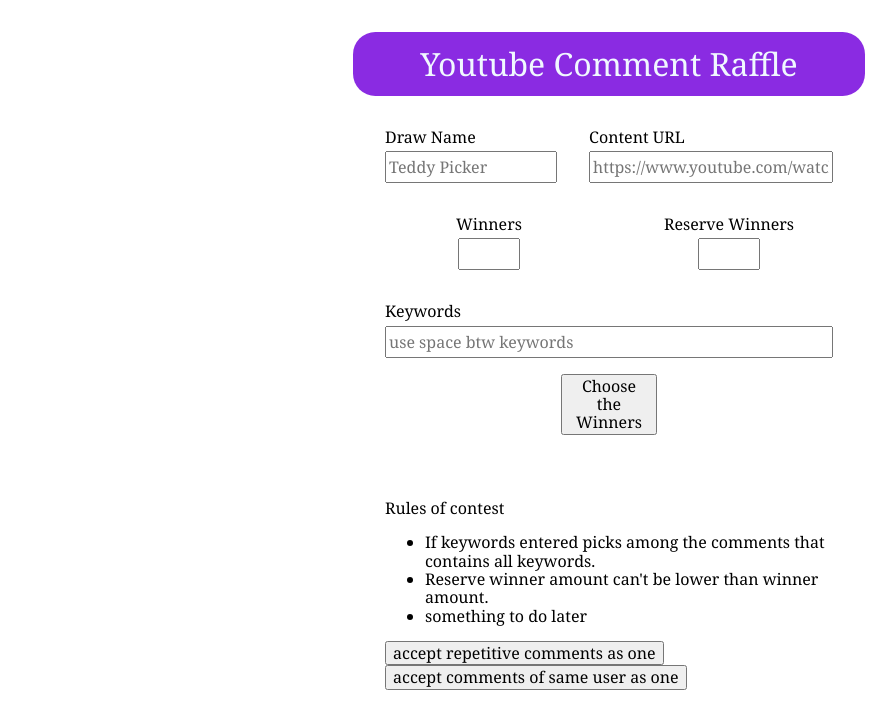
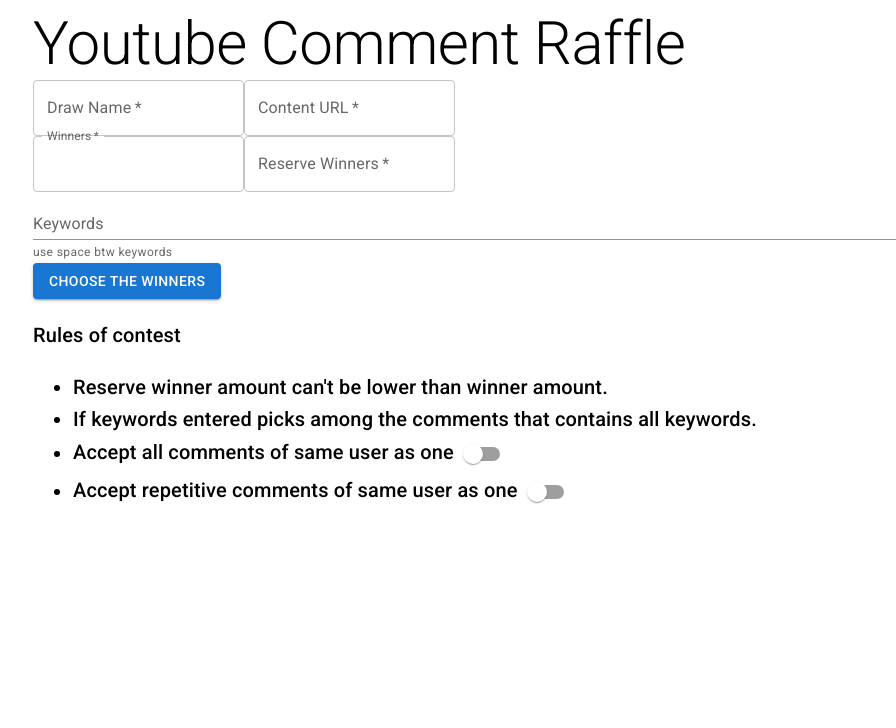
Before and after one commit to wspawned/youtube-giveaway-react, a React (Create React App) app: page / in a window 1280 px wide. Shown: the top 728 px of the page, without its empty margins (31-927 px from the left). Built offline with nearby package versions, Linux system fonts and the light colour scheme.

Commit message:
Material UI

```diff
--- a/package.json
+++ b/package.json
@@ -3,12 +3,18 @@
   "version": "0.1.0",
   "private": true,
   "dependencies": {
+    "@emotion/react": "^11.10.4",
+    "@emotion/styled": "^11.10.4",
+    "@mui/icons-material": "^5.10.6",
+    "@mui/material": "^5.10.6",
+    "@mui/styled-engine-sc": "^5.10.6",
     "@testing-library/jest-dom": "^5.16.5",
     "@testing-library/react": "^13.3.0",
     "@testing-library/user-event": "^13.5.0",
     "react": "^18.2.0",
     "react-dom": "^18.2.0",
     "react-scripts": "5.0.1",
+    "styled-components": "^5.3.5",
     "web-vitals": "^2.1.4"
   },
   "scripts": {
--- a/public/index.html
+++ b/public/index.html
@@ -6,6 +6,9 @@
     <meta name="theme-color" content="#000000" />
 
     <title>Youtube Giveaway</title>
+    <link rel="stylesheet" href="https://fonts.googleapis.com/css?family=Roboto:300,400,500,700&display=swap" />
+    <link rel="stylesheet" href="https://fonts.googleapis.com/icon?family=Material+Icons" />
+
   </head>
   <body>
     <div id="root"></div>
--- a/src/App.js
+++ b/src/App.js
@@ -1,28 +1,32 @@
-import { useState } from "react";
+import React, { useState } from "react";
+import { TextField, Button, Typography, Switch } from "@mui/material";
+import { List, ListItem, ListItemText, ListItemAvatar, Avatar } from "@mui/material";
+import { Divider } from "@mui/material";
+import { Box, Container } from "@mui/material";
 
-const API_KEY = "";
+const API_KEY = "***";
 const API_URL = "https://youtube.googleapis.com/youtube/v3/commentThreads?part=snippet";
 
 const App = () => {
-  const [name,setName] = useState("");
-  const [url,setUrl] = useState("");
-  const [keywords,setKeywords] = useState([]);
-  const [videoID,setVideoID] = useState("");
-  const [winnerAmount,setWinnerAmount] = useState("");
-  const [reserveWinnerAmount,setReserveWinnerAmount] =useState("");
-  const [competitors,setCompetitors] = useState([]);
+  const [name, setName] = useState("");
+  const [url, setUrl] = useState("");
+  const [keywords, setKeywords] = useState([]);
+  const [videoID, setVideoID] = useState("");
+  const [winnerAmount, setWinnerAmount] = useState("");
+  const [reserveWinnerAmount, setReserveWinnerAmount] = useState("");
+  const [competitors, setCompetitors] = useState([]);
   const [winners, setWinners] = useState([]);
   const [reserveWinners, setReserveWinners] = useState([]);
   const [userCondition, setUserCondition] = useState(false);
   const [commentCondition, setCommentCondition] = useState(false);
 
   const rollDice = (list) => {
-    const winnerIndex = Math.floor(Math.random()* list.length);
+    const winnerIndex = Math.floor(Math.random() * list.length);
     const winnerId = list[winnerIndex];
-    const remainedList = list.filter(id => id!== winnerId );
+    const remainedList = list.filter((id) => id !== winnerId);
 
-    return { winID:winnerId, currList:remainedList};
-  }
+    return { winID: winnerId, currList: remainedList };
+  };
 
   const chooseWithCommentCondition = (competitors) => {
     const userMap = new Map();
@@ -42,52 +46,51 @@
     });
 
     return userArr;
+  };
+
+  const chooseWithUserCondition = (competitors) => {
+    const userSet = new Set(competitors.slice().map((info) => info.uid));
+    const uniqueUsers = Array.from(userSet);
+    return uniqueUsers;
+  };
+
+  const chooseWinners = (competitors) => {
+    const winners = [];
+    const reserves = [];
+
+    let selectionGroup = [];
+    if (userCondition === true) {
+      selectionGroup = chooseWithUserCondition(competitors);
+    } else if (commentCondition === true) {
+      selectionGroup = chooseWithCommentCondition(competitors);
+    } else {
+      selectionGroup = competitors.slice().map((info) => info.uid);
     }
 
-  const chooseWithUserCondition = (competitors) => {
-    const userSet = new Set(
-      competitors.slice().map(info => info.uid)
-    );
-    const uniqueUsers = Array.from(userSet);
-    return uniqueUsers;
-  }
-
-  const chooseWinners = (competitors) => {
-
-    const winners = [];
-    const reserves = [];
-    // let usersNoCondition = competitors.slice().map( info => info.uid );
-    let selectionGroup = [];
-    if(userCondition===true) {
-      selectionGroup = chooseWithUserCondition(competitors);
-    } else if (commentCondition===true) {
-      selectionGroup = chooseWithCommentCondition(competitors);
-    }
-    else {
-      selectionGroup = competitors.slice().map( info => info.uid );
-    }
-
-    for(let i=1; i<=(+winnerAmount); i++) {
+    for (let i = 1; i <= +winnerAmount; i++) {
       const current = rollDice(selectionGroup);
       selectionGroup = current.currList;
       winners.push(current.winID);
-
-    };
-    for(let i=1; i<=(+reserveWinnerAmount); i++) {
+    }
+    for (let i = 1; i <= +reserveWinnerAmount; i++) {
       const current = rollDice(selectionGroup);
       selectionGroup = current.currList;
       reserves.push(current.winID);
-    };
+    }
     const winnersInfo = [];
     const reservesInfo = [];
-    winners.forEach(id => {  winnersInfo.push(competitors.find(item => item.uid === id)) } );
-    reserves.forEach(id => {  reservesInfo.push(competitors.find(item => item.uid === id)) } );
+    winners.forEach((id) => {
+      winnersInfo.push(competitors.find((item) => item.uid === id));
+    });
+    reserves.forEach((id) => {
+      reservesInfo.push(competitors.find((item) => item.uid === id));
+    });
     setWinners(winnersInfo);
     setReserveWinners(reservesInfo);
-  }
+  };
 
   const chooseCompetitors = (all) => {
-    const competitorsAll = (keywords.length)
+    const competitorsAll = keywords.length
       ? all.filter((item) => {
           return keywords
             .toLowerCase()
@@ -106,162 +109,228 @@
     const json = await res.json();
     const comments = json.items.slice();
     const allComments = [];
-    comments.forEach( (comment) => {
-      const userId = comment.snippet.topLevelComment.snippet.authorChannelId.value;
-      const userName = comment.snippet.topLevelComment.snippet.authorDisplayName;
-      const userImage = comment.snippet.topLevelComment.snippet.authorProfileImageUrl;
-      const userUrl = comment.snippet.topLevelComment.snippet.authorChannelUrl
+    comments.forEach((comment) => {
+      const userId =
+        comment.snippet.topLevelComment.snippet.authorChannelId.value;
+      const userName =
+        comment.snippet.topLevelComment.snippet.authorDisplayName;
+      const userImage =
+        comment.snippet.topLevelComment.snippet.authorProfileImageUrl;
+      const userUrl = comment.snippet.topLevelComment.snippet.authorChannelUrl;
       const text = comment.snippet.topLevelComment.snippet.textDisplay;
 
-      return(
-        allComments.push( {uid:userId, name:userName, avatar:userImage, text:text, url:userUrl } )
-      )
+      return allComments.push({
+        uid: userId,
+        name: userName,
+        avatar: userImage,
+        text: text,
+        url: userUrl,
+      });
     });
 
     chooseCompetitors(allComments);
-  };
+  }
 
   return (
+    <Container>
       <div className="app">
-      <header className="app-header">
-        <p>Youtube Comment Raffle</p>
-      </header>
+      <Typography variant="h2" >Youtube Comment Raffle</Typography>
       <div>
-        <form className="conditions"
-        onSubmit={ (e) => {
+        <form
+          className="conditions"
+          onSubmit={(e) => {
             e.preventDefault();
             apiCall();
           }}
         >
-          <div className="name-url">
-            <label>
-            Draw Name
-              <input
-              type={"text"}
-              placeholder="Teddy Picker"
+          <TextField
+            type="text"
+            label="Draw Name"
+            placeholder="Spawn Figure Giweavay"
+            variant="outlined"
             value={name}
             onChange={(e) => setName(e.target.value)}
             required
-              ></input>
-            </label>
-
-            <label
-            className="url">
-            Content URL
-              <input
-              type={"url"}
+          />
+          <TextField
+            type="url"
+            label="Content URL"
             placeholder="https://www.youtube.com/watch?v=FwwldUF6TU8"
+            variant="outlined"
             value={url}
             onChange={(e) => {
               const value = e.target.value;
               setUrl(value);
-                const id = value.slice(value.indexOf("=")+1);
+              const id = value.slice(value.indexOf("=") + 1);
               setVideoID(id);
             }}
             required
-              ></input>
-            </label>
-          </div>
+          />
+          <br />
 
-          <div className="numbers">
-            <label>
-              Winners
-              <input type={"number"} min="1" step="1"
+          <TextField
+            type="number"
+            label="Winners"
+            min="1"
+            step="1"
+            variant="outlined"
+            InputLabelProps={{ shrink: true }}
             value={winnerAmount}
-              onChange= {(e) => {
+            onChange={(e) => {
               setWinnerAmount(e.target.value);
             }}
-              required></input>
-            </label>
-
-            <label>
-              Reserve Winners
-              <input type={"number"} min={winnerAmount} step="1"
+            required
+          />
+          <TextField
+            type="number"
+            label="Reserve Winners"
+            min={winnerAmount}
+            step="1"
+            variant="outlined"
             value={reserveWinnerAmount}
-              onChange= { (e) => {
+            onChange={(e) => {
               setReserveWinnerAmount(e.target.value);
             }}
-              required></input>
-            </label>
-          </div>
+            required
+          />
+          <br />
 
-          <label>
-            Keywords
-            <input
-              className="keywords"
-              type={"search"}
-              value={keywords}
-              placeholder="use space btw keywords"
-              onChange={
-                (e) => {
+          <TextField
+            type="search"
+            label="Keywords"
+            placeholder="McFarlane throne Spawn wings"
+            helperText="use space btw keywords"
+            variant="standard"
+            fullWidth
+            onChange={(e) => {
               setKeywords(e.target.value);
-              }
-            }
-            ></input>
-          </label>
+            }}
+          />
+          <br />
 
-          <button
-          className="submit"
-          type="submit"> Choose the Winners </button>
-
+          <Button type="submit" variant="contained" color="primary">
+            Choose the Winners
+          </Button>
         </form>
 
         <div className="rules">
+          <Typography variant="h6">
             <p> Rules of contest </p>
             <ul>
-            <li>If keywords entered picks among the comments that contains all keywords. </li>
               <li>Reserve winner amount can't be lower than winner amount. </li>
-            <li>something to do later</li>
+              <li>
+                If keywords entered picks among the comments that contains all
+                keywords.
+              </li>
+              <li>
+                Accept all comments of same user as one
+                <Switch onClick={() => setUserCondition(!userCondition)} />
+              </li>
+              <li>
+                Accept repetitive comments of same user as one
+                <Switch
+                  onClick={() => setCommentCondition(!commentCondition)}
+                />
+              </li>
             </ul>
-
-          <div className="buttons">
-            <button
-            onClick={()=> setCommentCondition(!commentCondition)}
-            > accept repetitive comments as one </button>
-            <button
-            onClick={()=> setUserCondition(!userCondition)}
-            > accept comments of same user as one  </button>
-          </div>
+          </Typography>
         </div>
 
         <div className="results">
-          { winners.map( (winner, order) => {
-            const rank = order+1;
+          {winners.length ? (
+            <List>
+              {" "}
+              WINNERS
+              {winners.map((winner, order) => {
+                const rank = order + 1;
                 const name = winner.name;
                 const avatar = winner.avatar;
                 const url = winner.url;
+                const text = winner.text;
                 const key = order;
 
                 return (
-              <div key={key} className="winners">
-                <h2>WINNER #{rank} </h2>
-                <img
-                src={avatar} alt="user-avatar"></img>
-                <a href={url} > {` ${name} `} </a>
-              </div>
-            )
+                  <ListItem
+                    alignItems="flex-start"
+                    button
+                    component="a"
+                    href={url}
+                  >
+                    <ListItemAvatar>
+                      <Avatar alt={name} src={avatar} />
+                    </ListItemAvatar>
+                    <ListItemText
+                      primary={` #${rank} ${name} `}
+                      secondary={
+                        <React.Fragment>
+                          <Typography
+                            sx={{ display: "inline" }}
+                            component="span"
+                            variant="body2"
+                            color="text.primary"
+                          >
+                            {name}
+                          </Typography>
+                          {` — ${text}`}
+                        </React.Fragment>
+                      }
+                    ></ListItemText>
+                  </ListItem>
+                );
               })}
-          { reserveWinners.map( (winner, order) => {
-            const rank = order+1;
+              <Divider variant="inset" component="li" />
+            </List>
+          ) : null}
+
+          {reserveWinners.length ? (
+            <List>
+              {" "}
+              RESERVE WINNERS
+              {reserveWinners.map((winner, order) => {
+                const rank = order + 1;
                 const name = winner.name;
                 const avatar = winner.avatar;
                 const url = winner.url;
+                const text = winner.text;
                 const key = order;
 
                 return (
-              <div key={key} className="reserve-winners">
-                <h2>RESERVE WINNER #{rank} </h2>
-                <img
-                src={avatar} alt="user-avatar"></img>
-                <a href={url} > {` ${name} `} </a>
-              </div>
-            )
+                  <ListItem
+                    alignItems="flex-start"
+                    button
+                    component="a"
+                    href={url}
+                  >
+                    <ListItemAvatar>
+                      <Avatar alt={name} src={avatar} />
+                    </ListItemAvatar>
+                    <ListItemText
+                      primary={` #${rank} ${name} `}
+                      secondary={
+                        <React.Fragment>
+                          <Typography
+                            sx={{ display: "inline" }}
+                            component="span"
+                            variant="body2"
+                            color="text.primary"
+                          >
+                            {name}
+                          </Typography>
+                          {` — ${text}`}
+                        </React.Fragment>
+                      }
+                    ></ListItemText>
+                  </ListItem>
+                );
               })}
-        </div>
-
+            </List>
+          ) : null}
         </div>
       </div>
+    </div>
+    </Container>
+
   );
-}
-////
+};
+
 export default App;
--- a/src/index.js
+++ b/src/index.js
@@ -1,6 +1,6 @@
 import React from 'react';
 import ReactDOM from 'react-dom/client';
-import './index.css';
+// import './index.css';
 import App from './App';
 
 const root = ReactDOM.createRoot(document.getElementById('root'));
```
Also changed, not shown: 2 other files (tests, documents, lock files or other folders). Lines whose indentation alone changed are shown as unchanged.
